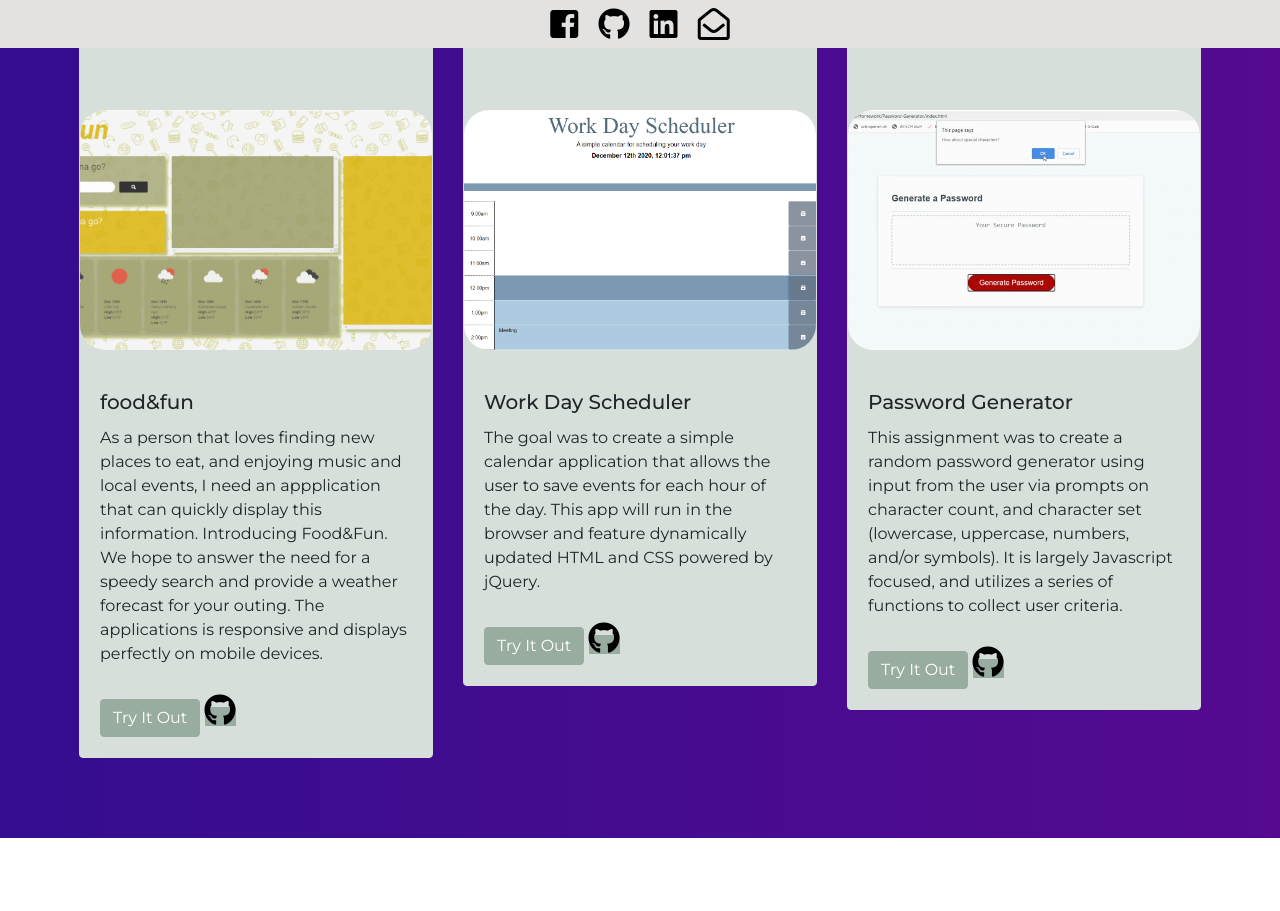
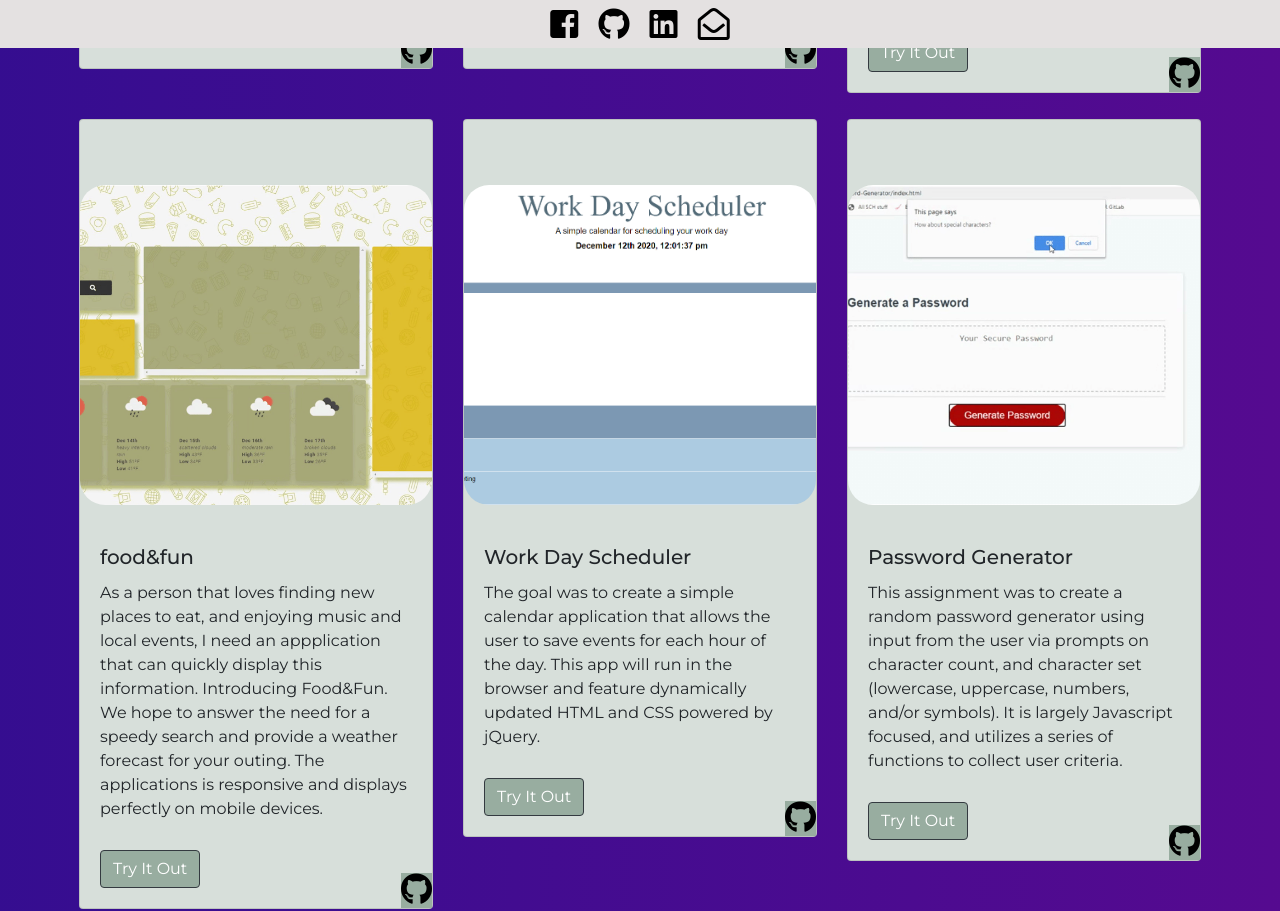
Before and after one commit to cmoorelvt/cmoorelvt.github.io, a plain HTML site: page portfolio.html in a window 1280 px wide. Shown: the part 752-1663 px from the top of the page. Before the commit the page ends 1590 px from the top, so only its background shows below. Drawn offline with nearby package versions, Linux system fonts and the light colour scheme.

Commit message:
move github link

```diff
--- a/assets/css/style.css
+++ b/assets/css/style.css
@@ -189,15 +189,6 @@ a {
   margin: 0.5rem;
 }
 
-.static {
-position:absolute;
-background: white;
-}
-
-.static:hover {
-opacity:0;
-}
-
 
 .card-row {
 margin: 0% 5% 2% 5%;
@@ -209,20 +200,14 @@ margin: 0 auto;
 
 .card {
 background: #d7dfda;
-border-color: #d7dfda;
-/* overflow: scroll; */
 }
 
 .card img {
 width: 100%;
-height: 15rem;
+height: 20rem;
 object-fit: cover;
 margin-left: 0;
 }
-
-/* .card img:hover {
-opacity: 0.8;
-} */
 
 .card-body {
 margin: 0%;
@@ -235,15 +220,18 @@ padding-bottom: 4%;
 
 .card-body a {
 background: #98ada0;
-border-color: #98ada0;
 }
 
+#github-btn {
+  position: absolute;
+  bottom: 0;
+  right: 0;
+}
 /* .card-body a:hover {
 background: #d7dfda;
 border-color: #98ada0;
 color: #98ada0;
 } */
-
 
 
   @media screen and (max-width: 768px) {
--- a/portfolio.html
+++ b/portfolio.html
@@ -54,7 +54,7 @@
                             Gitworkd is a platform for hosting and exploring open source projects. Users are able to explore repositories posted by other users, save those repositories, and add their own repositories all within a simple and intuitive environment.
                           </p>
                           <a href="https://gitworkd.herokuapp.com/" target="_blank" button type= "button" class="btn btn-dark">Try It Out</a>
-                          <a href="https://github.com/cmoorelvt/GitWorkd" target= "_blank"><i class="fab fa-github fa-2x"></i></a>
+                          <a href="https://github.com/cmoorelvt/GitWorkd" id="github-btn" target= "_blank"><i class="fab fa-github fa-2x"></i></a>
                         </div>
                       </div>
                   </div>
@@ -68,7 +68,7 @@
                             An interactive quiz that tests the users knowledge on Javascript coding fundamentals. Beat the clock as you try to answer every question before time runs out. Careful though, as every wrong answer deducts time from your clock.
                           </p>
                           <a href="https://cmoorelvt.github.io/Code-Quiz/" target="_blank" button type= "button" class="btn btn-dark">Try It Out</a>
-                          <a href="https://github.com/cmoorelvt/Code-Quiz" target= "_blank"><i class="fab fa-github fa-2x"></i></a>
+                          <a href="https://github.com/cmoorelvt/Code-Quiz" id="github-btn" target= "_blank"><i class="fab fa-github fa-2x"></i></a>
                       </div>
                     </div>
                   </div>
@@ -82,7 +82,7 @@
                             This assignment was to build a weather dashboard that runs in the browser. By calling and retreiving data from OpenWeather's one-call API, I was able to build a dynamic dashboard that updates automatically as new searches are entered by the user.
                           </p>
                           <a href="https://cmoorelvt.github.io/Weather-Dashboard/" target="_blank" button type= "button" class="btn btn-dark">Try It Out</a>
-                          <a href="https://github.com/cmoorelvt/Weather-Dashboard" target= "_blank"><i class="fab fa-github fa-2x"></i></a>
+                          <a href="https://github.com/cmoorelvt/Weather-Dashboard" id="github-btn" target= "_blank"><i class="fab fa-github fa-2x"></i></a>
                       </div>
                     </div>
                   </div>
@@ -102,7 +102,7 @@
                             As a person that loves finding new places to eat, and enjoying music and local events, I need an appplication that can quickly display this information. Introducing Food&Fun. We hope to answer the need for a speedy search and provide a weather forecast for your outing. The applications is responsive and displays perfectly on mobile devices.
                           </p>
                           <a href="https://austinkst.github.io/FoodandFun/" target="_blank" button type= "button" class="btn btn-dark">Try It Out</a>
-                          <a href="https://github.com/cmoorelvt/Food-Fun" target= "_blank"><i class="fab fa-github fa-2x"></i></a>
+                          <a href="https://github.com/cmoorelvt/Food-Fun"  id="github-btn" target= "_blank"><i class="fab fa-github fa-2x"></i></a>
                         </div>
                       </div>
                   </div>
@@ -116,7 +116,7 @@
                             The goal was to create a simple calendar application that allows the user to save events for each hour of the day. This app will run in the browser and feature dynamically updated HTML and CSS powered by jQuery.
                           </p>
                           <a href="https://cmoorelvt.github.io/Work-Day-Scheduler/" target="_blank" button type= "button" class="btn btn-dark">Try It Out</a>
-                          <a href="https://github.com/cmoorelvt/Work-Day-Scheduler" target= "_blank"><i class="fab fa-github fa-2x"></i></a>
+                          <a href="https://github.com/cmoorelvt/Work-Day-Scheduler"  id="github-btn" target= "_blank"><i class="fab fa-github fa-2x"></i></a>
                       </div>
                     </div>
                   </div>
@@ -130,7 +130,7 @@
                             This assignment was to create a random password generator using input from the user via prompts on character count, and character set (lowercase, uppercase, numbers, and/or symbols). It is largely Javascript focused, and utilizes a series of functions to collect user criteria.
                           </p>
                           <a href="https://cmoorelvt.github.io/Password-Generator/" target="_blank" button type= "button" class="btn btn-dark">Try It Out</a>
-                          <a href="https://github.com/cmoorelvt/Password-Generator" target= "_blank"><i class="fab fa-github fa-2x"></i></a>
+                          <a href="https://github.com/cmoorelvt/Password-Generator" id="github-btn" target= "_blank"><i class="fab fa-github fa-2x"></i></a>
                       </div>
                     </div>
                   </div>
```
